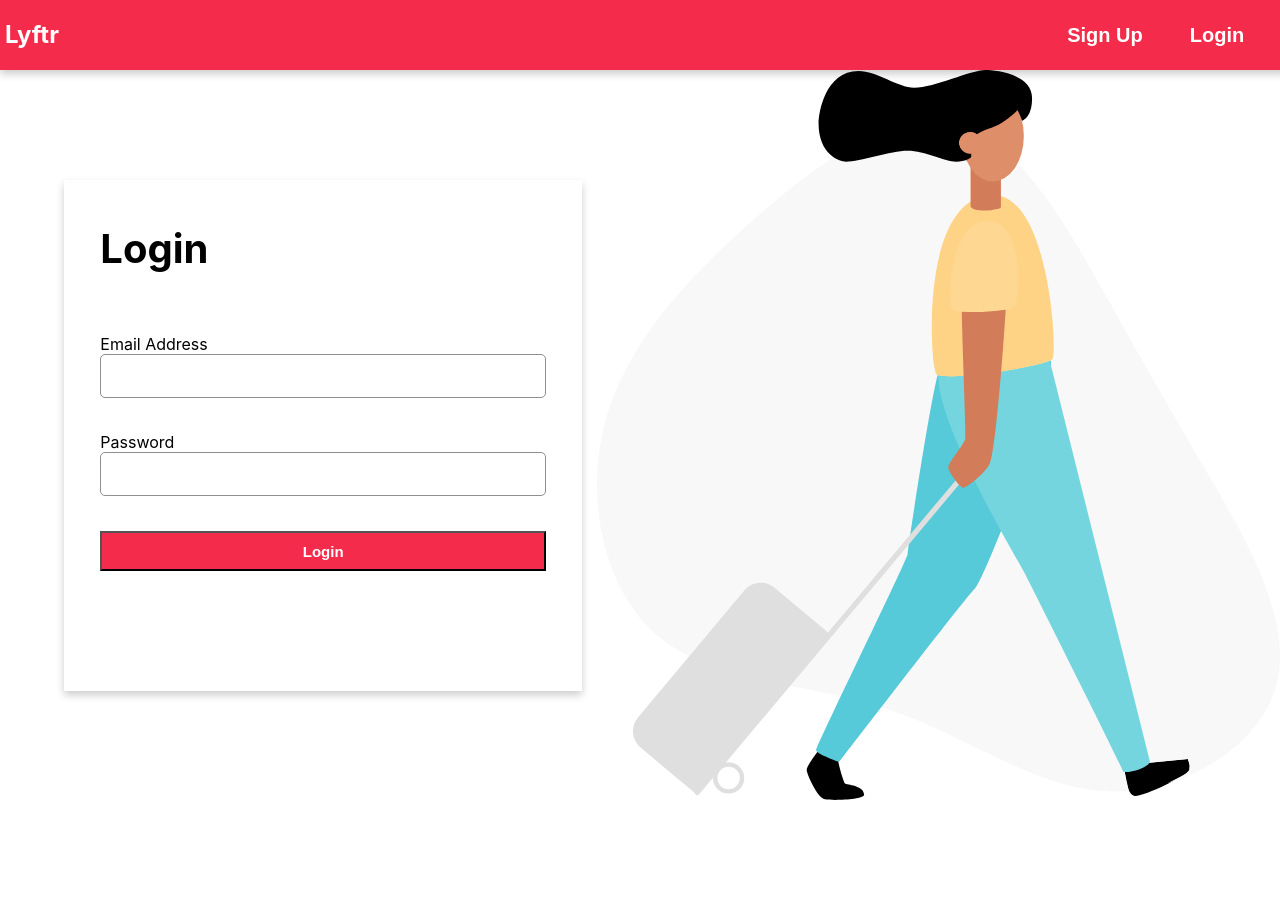
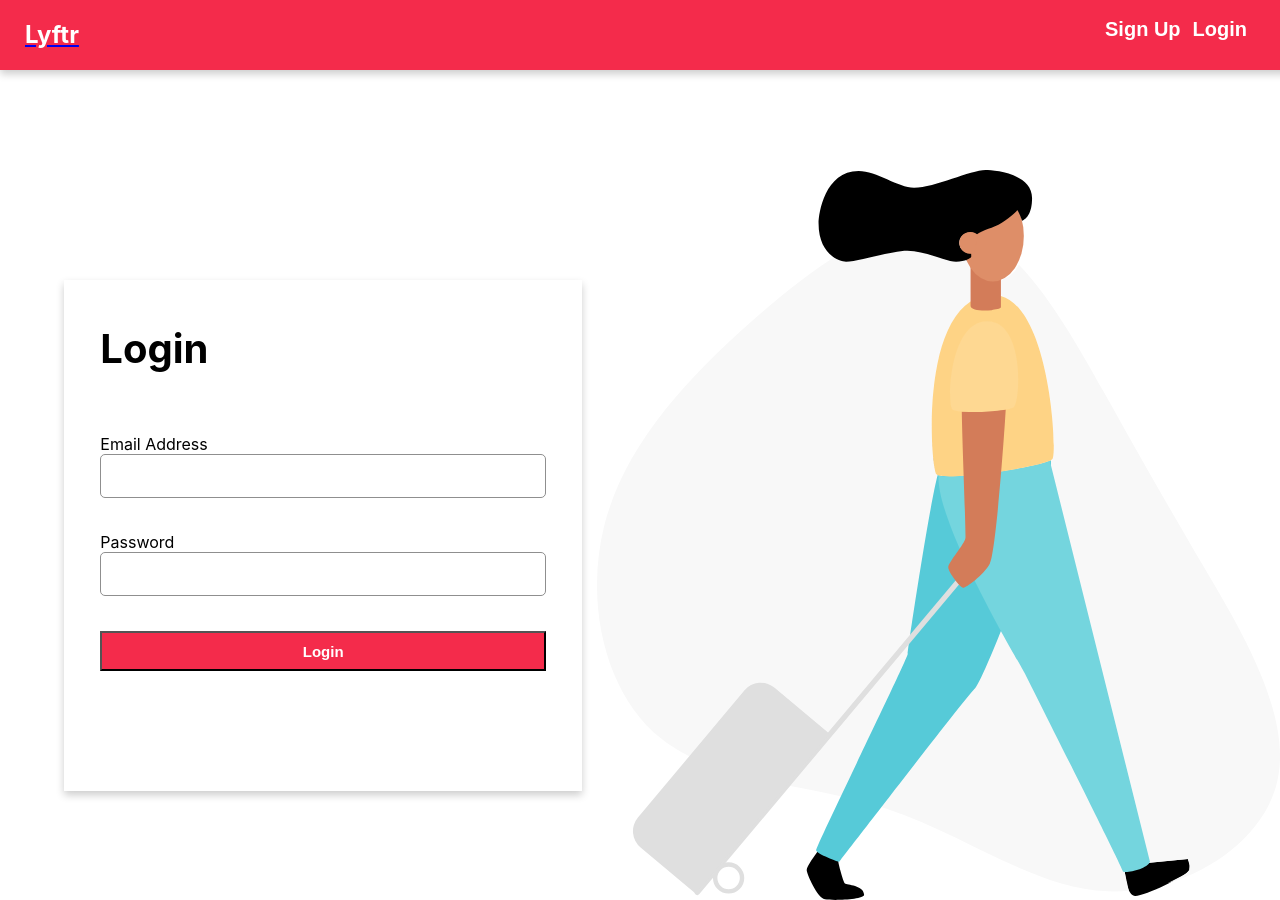
Before and after one commit to Alex-Bolinger/Lyftr, a React (Create React App) app in the folder frontend/: page / in a window 1280 px wide. Before the commit the page ends 800 px from the top, so only its background shows below. Built offline with nearby package versions, Linux system fonts and the light colour scheme.

Commit message:
Small changes

```diff
--- a/frontend/src/App.css
+++ b/frontend/src/App.css
@@ -191,7 +191,7 @@ label{
   width: 100%;
   position: fixed;
   z-index: 10;
-  display: flex;
+  display: inline-flex;
   flex-wrap: nowrap;
   justify-content: right;
   background-color: #F42B4B;
@@ -205,9 +205,7 @@ label{
 
 #navigation h1{
   color: white;
-  padding-right: 76%;
   flex-wrap: nowrap;
-  width: 100px;
 }
 
 #navigation button{
--- a/frontend/src/App.js
+++ b/frontend/src/App.js
@@ -6,6 +6,7 @@ import Header from './components/Header'
 import SignUp from './components/SignUp'
 import Profile from './components/Profile'
 import LogWorkout from './components/LogWorkout'
+import { Grid } from '@mui/material'
 
 // Auth state context
 const globalInitialState = {
@@ -142,8 +143,14 @@ function App () {
         globalDispatch
       }}
     >
-        <Header />
-        <div className="App">{!globalState.isAuthenticated ? globalState.login ? <Login /> : <SignUp /> : globalState.profile ? <Profile /> : globalState.log ? <LogWorkout/> : <Home />}</div>
+      <Grid container spacing={2}>
+        <Grid item xs={12}>
+          <Header />
+        </Grid>
+        <Grid item xs={12} style={{ paddingTop: '100px' }}>
+          <div className="App">{!globalState.isAuthenticated ? globalState.login ? <Login /> : <SignUp /> : globalState.profile ? <Profile /> : globalState.log ? <LogWorkout/> : <Home />}</div>
+        </Grid>
+      </Grid>
     </GlobalContext.Provider>
   )
 }
--- a/frontend/src/components/Header.js
+++ b/frontend/src/components/Header.js
@@ -4,10 +4,22 @@ import { GlobalContext } from '../App'
 export const Header = () => {
   const { globalState, globalDispatch } = React.useContext(GlobalContext)
   return (
-    <nav id="navigation">
-      <h1 href="#" className="logo">
-        Lyftr
-      </h1>
+    <nav id="navigation" style={{ justifyContent: 'space-between' }}>
+        <div style={{ paddingLeft: '20px' }}>
+            <a href="#" className="left brand-logo" style={{ display: 'inline-flex', height: '100%' }}>
+                <h1>Lyftr</h1>
+            </a>
+        </div>
+        <div style={{ paddingRight: '20px' }}>
+            <button
+                onClick={() =>
+                  globalDispatch({
+                    type: 'LOG'
+                  })}>
+                {globalState.isAuthenticated && (
+                    <h1>Log Workout</h1>
+                )}
+            </button>
             <button
                 onClick={() =>
                   globalDispatch({
@@ -48,6 +60,8 @@ export const Header = () => {
                     <h1>LOGOUT</h1>
                 )}
             </button>
+        </div>
+
     </nav>
   )
 }
--- a/frontend/src/components/LogWorkout.js
+++ b/frontend/src/components/LogWorkout.js
@@ -8,7 +8,11 @@ const LogWorkout = () => {
   const [name, setName] = useState('')
   const [startTime, setStartTime] = useState('')
   const [endTime, setEndTime] = useState('')
-  const [activities, setActivities] = useState([])
+  const [activities, setActivities] = useState([{
+    exerciseName: '',
+    sets: 0,
+    reps: 0
+  }])
 
   // const isButtonDisabled = name === '' || startTime === '' || endTime === '' || activities === [] || workoutState.isWorkoutSubmitting
 
@@ -19,10 +23,11 @@ const LogWorkout = () => {
     const workout = {
       user_id: globalState.user.id,
       name,
-      startTime,
-      endTime,
+      start_time: startTime,
+      end_time: endTime,
       activities
     }
+    console.log(workout)
     fetch('http://127.0.0.1:3001/api/workouts', {
       method: 'POST',
       headers: {
@@ -56,28 +61,25 @@ const LogWorkout = () => {
       })
   }
 
-  const [formFields, setFormFields] = useState([
-    { name: '', age: '' }
-  ])
-
   const handleFormChange = (event, index) => {
-    const data = [...formFields]
+    const data = [...activities]
     data[index][event.target.name] = event.target.value
-    setFormFields(data)
+    setActivities(data)
   }
 
   const addFields = () => {
     const object = {
-      name: '',
-      age: ''
+      exerciseName: '',
+      sets: 0,
+      reps: 0
     }
 
-    setFormFields([...formFields, object])
+    setActivities([...activities, object])
   }
 
   return (
         <Paper elevation={12} style={{ borderRadius: '10px', width: '50%', margin: 'auto' }}>
-            <Grid direction="row" xs={{ flexGrow: 1 }} container spacing={2}>
+            <Grid direction="row" container spacing={2}>
                 <Grid item xs={12}>
                     <Grid container justifyContent="center" align="center" spacing={2}>
                         <Grid item xs={12}>
@@ -104,13 +106,13 @@ const LogWorkout = () => {
                                 onChange={e => setEndTime(e.target.value)}
                             />
                         </Grid>
-                        {formFields.map((field, index) => {
+                        {activities.map((field, index) => {
                           return (
-                                <Grid key={index} justifyContent="center" padding="20px" container xs={12}>
+                                <Grid key={index} justifyContent="center" padding="20px" container>
                                     <Grid item xs={3}>
                                         <Input
-                                            name="workoutName"
-                                            placeholder="Workout Name"
+                                            name="exerciseName"
+                                            placeholder="Exercise Name"
                                             onChange={event => handleFormChange(event, index)}
                                             value={field.exerciseName}
                                         />
```
Lines whose indentation alone changed are shown as unchanged.
